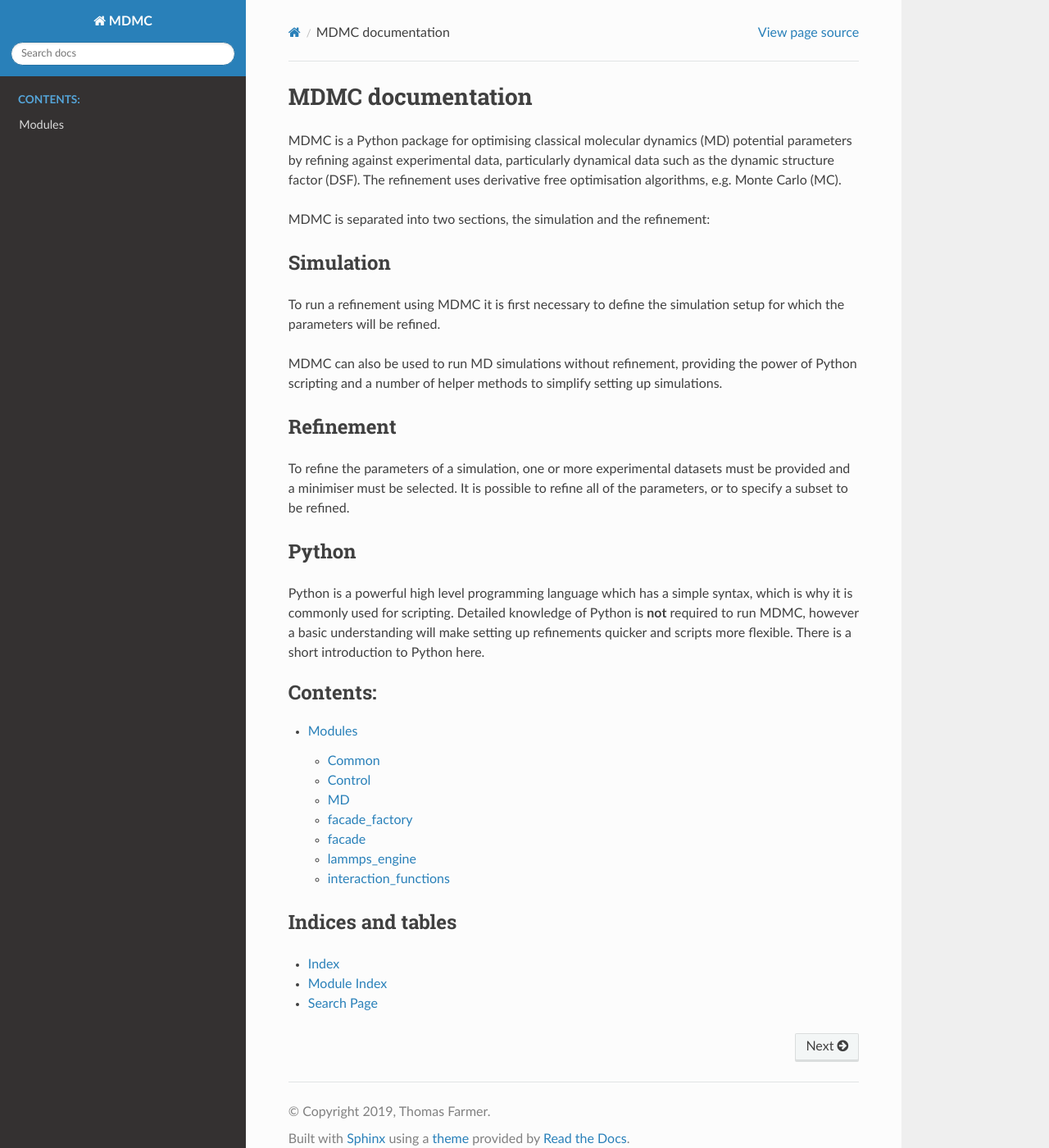
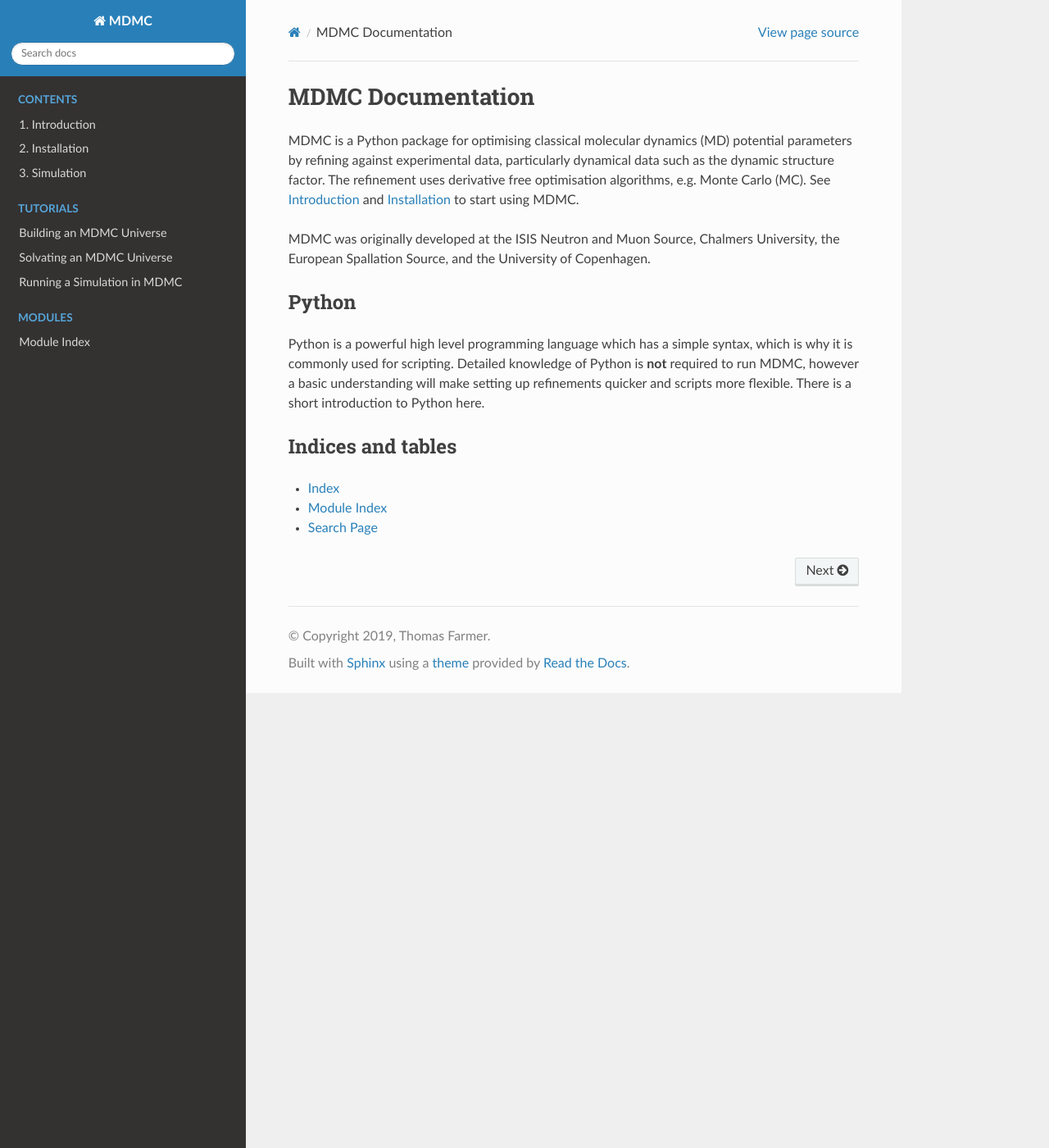
Before and after one commit to ISISNeutronMuon/MDMC, a Sphinx documentation site: the page built from doc/index.rst, in a window 1280 px wide and 1400 px high. Shown: the whole window at 82% size. Built offline with Sphinx 7.4.7 and the Read the Docs theme 2.0.0, drawn with Linux system fonts in a browser that asks for light colours.

Commit message:
Modified docs

```diff
--- a/doc/index.rst
+++ b/doc/index.rst
@@ -1,28 +1,15 @@
-MDMC documentation
+MDMC Documentation
 ==================
 
 MDMC is a Python package for optimising classical molecular dynamics (MD)
 potential parameters by refining against experimental data, particularly
-dynamical data such as the dynamic structure factor (DSF). The refinement uses
-derivative free optimisation algorithms, e.g. Monte Carlo (MC).
+dynamical data such as the dynamic structure factor. The refinement uses
+derivative free optimisation algorithms, e.g. Monte Carlo (MC).  See
+:ref:`introduction-label` and :ref:`installation-label` to start using MDMC.
 
-MDMC is separated into two sections, the simulation and the refinement:
-
-Simulation
-----------
-To run a refinement using MDMC it is first necessary to define the simulation
-setup for which the parameters will be refined.
-
-MDMC can also be used to run MD simulations without refinement, providing the
-power of Python scripting and a number of helper methods to simplify setting up
-simulations.
-
-Refinement
-----------
-To refine the parameters of a simulation, one or more experimental datasets must
-be provided and a minimiser must be selected.  It is possible to refine all of
-the parameters, or to specify a subset to be refined.
-
+MDMC was originally developed at the ISIS Neutron and Muon Source,
+Chalmers University, the European Spallation Source, and the University of
+Copenhagen.
 
 Python
 ------
@@ -33,16 +20,36 @@ up refinements quicker and scripts more flexible. There is a short introduction
 to Python here.
 
 
-
-.. toctree::
-   :maxdepth: 2
-   :caption: Contents:
-
-   modules
-
 Indices and tables
 ------------------
 
 * :ref:`genindex`
 * :ref:`modindex`
 * :ref:`search`
+
+
+.. toctree::
+   :maxdepth: 2
+   :numbered:
+   :hidden:
+   :caption: Contents
+
+   introduction
+   installation
+   simulation
+
+.. toctree::
+   :maxdepth: 2
+   :hidden:
+   :caption: Tutorials
+
+   tutorials/building-a-universe.ipynb
+   tutorials/solvating-a-universe.ipynb
+   tutorials/running-a-simulation.ipynb
+
+.. toctree::
+  :maxdepth: 1
+  :hidden:
+  :caption: Modules
+
+  modindex
```
Also changed, not shown: doc/installation.rst (added, +40 -0 lines), doc/introduction.rst (added, +37 -0 lines), doc/md.rst (+10 -0 lines), doc/modules.rst (+5 -6 lines), doc/simulation.rst (added, +12 -0 lines).
